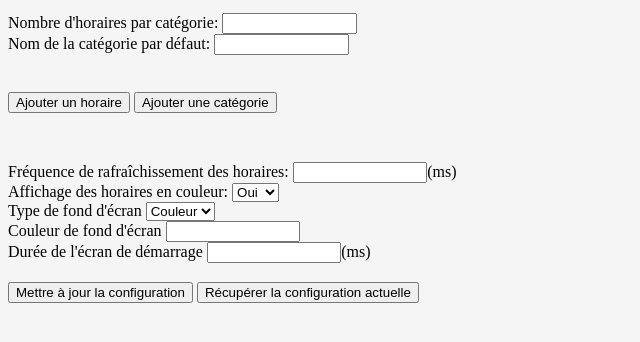
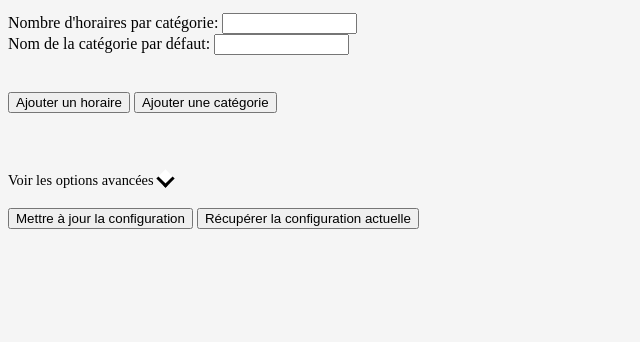
Before and after one commit to augustin64/Reflect-o-Bus, a Flask app: page /config in a window 1280 px wide. Shown: the top 342 px of the page, without its empty margins (0-640 px from the left). Run offline with Flask 2, Linux system fonts and the light colour scheme; parts of the project's set-up code (start-up, migrations or seed data) failed here and were passed over.

Commit message:
Config advanced options can now be hidden

```diff
--- a/static/styles/config.css
+++ b/static/styles/config.css
@@ -10,6 +10,49 @@ input {
     width: 20%
 }
 
+.toggle-inbox {
+    display: none;
+}
+
+.toggle-inbox ~ div#details {
+    display: none;
+    margin-bottom: 10px;
+    clear: both;
+}
+
+.toggle-inbox:checked ~ div#details {
+    display: block;
+}
+
+.label::after {
+    background-color: white;
+    border-right: 3px solid black;
+    border-bottom: 3px solid black;
+    width: 10px;
+    display: inline-block;
+    height: 10px;
+    transform: rotate(45deg);
+    -webkit-transform: scale(1) rotate(45deg) translate(0px, 0px);
+    -moz-transform: rotate(45deg) scale(1.0);
+    -o-transform: rotate(45deg) scale(1.0);
+    margin-top: 10px;
+    content: "";
+    margin-left: 5px;
+}
+
+.toggle-inbox:checked ~.label::after {
+    border-right: 3px solid black;
+    border-bottom: 3px solid black;
+    transform: rotate(-135deg);
+    -webkit-transform: scale(1) rotate(-135deg) translate(0px, 0px);
+    -moz-transform: rotate(-135deg) scale(1.0);
+    -o-transform: rotate(-135deg) scale(1.0);
+}
+
+.label {
+    font-size:0.9rem;
+}
+
 section {
     margin-top: 1%;
     margin-bottom: 1.5%;
--- a/templates/config.html
+++ b/templates/config.html
@@ -19,11 +19,14 @@
         <button onclick="userAddSchedule()">Ajouter un horaire</button>
         <button onclick="addCategory()">Ajouter une catégorie</button>
       </section>
-
       <br/>
 
-      <section id="ADVANCED">
 
+
+    <section id="ADVANCED">
+      <input class="toggle-inbox" id="_1" type="checkbox">
+      <label class="label" for="_1">Voir les options avancées</label>
+      <div id="details">
         Fréquence de rafraîchissement des horaires: <input id="refresh_time">(ms)<br/>
 
         Affichage des horaires en couleur:
@@ -52,7 +55,7 @@
         </div>
 
         Durée de l'écran de démarrage <input id="boot_time">(ms)<br/>
-
+      </div>
       </section>
       <button onclick="sendConfig()">Mettre à jour la configuration</button>
       <button onclick="window.location=window.location;">Récupérer la configuration actuelle</button>
```
